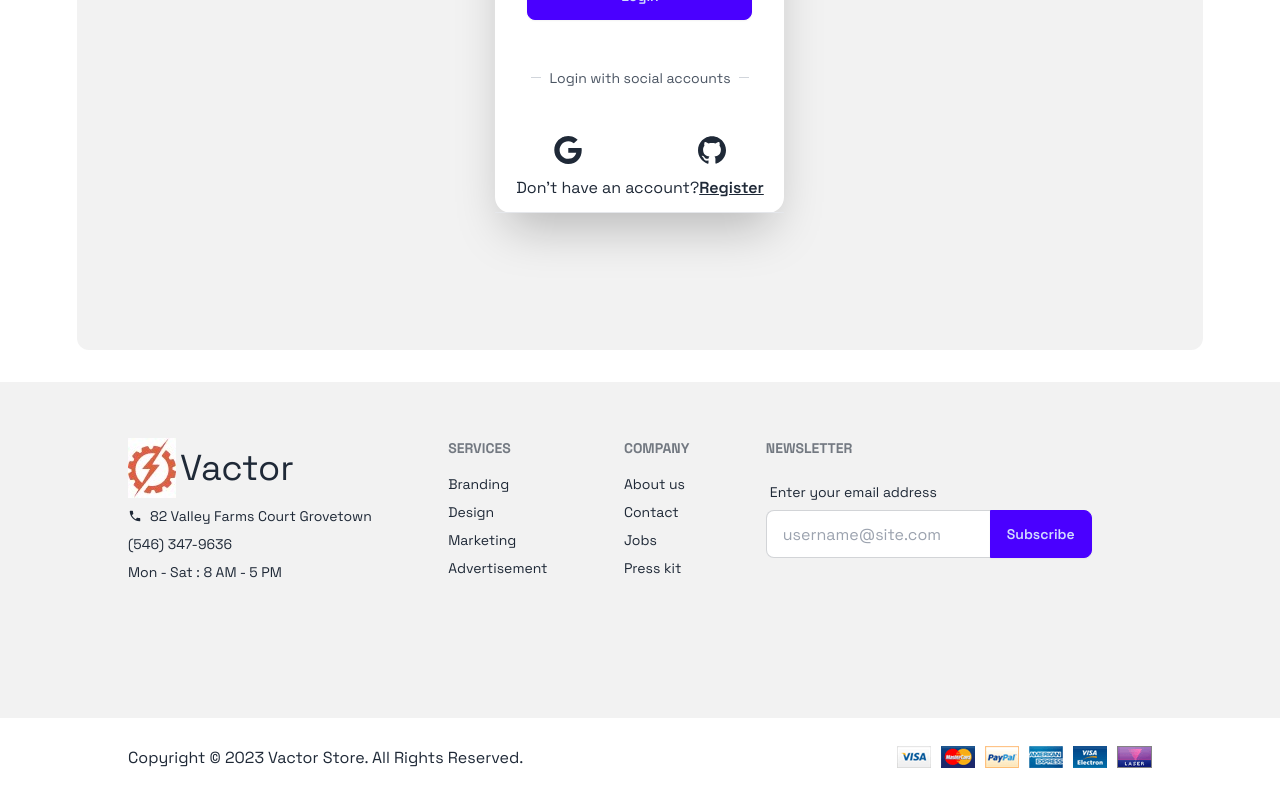
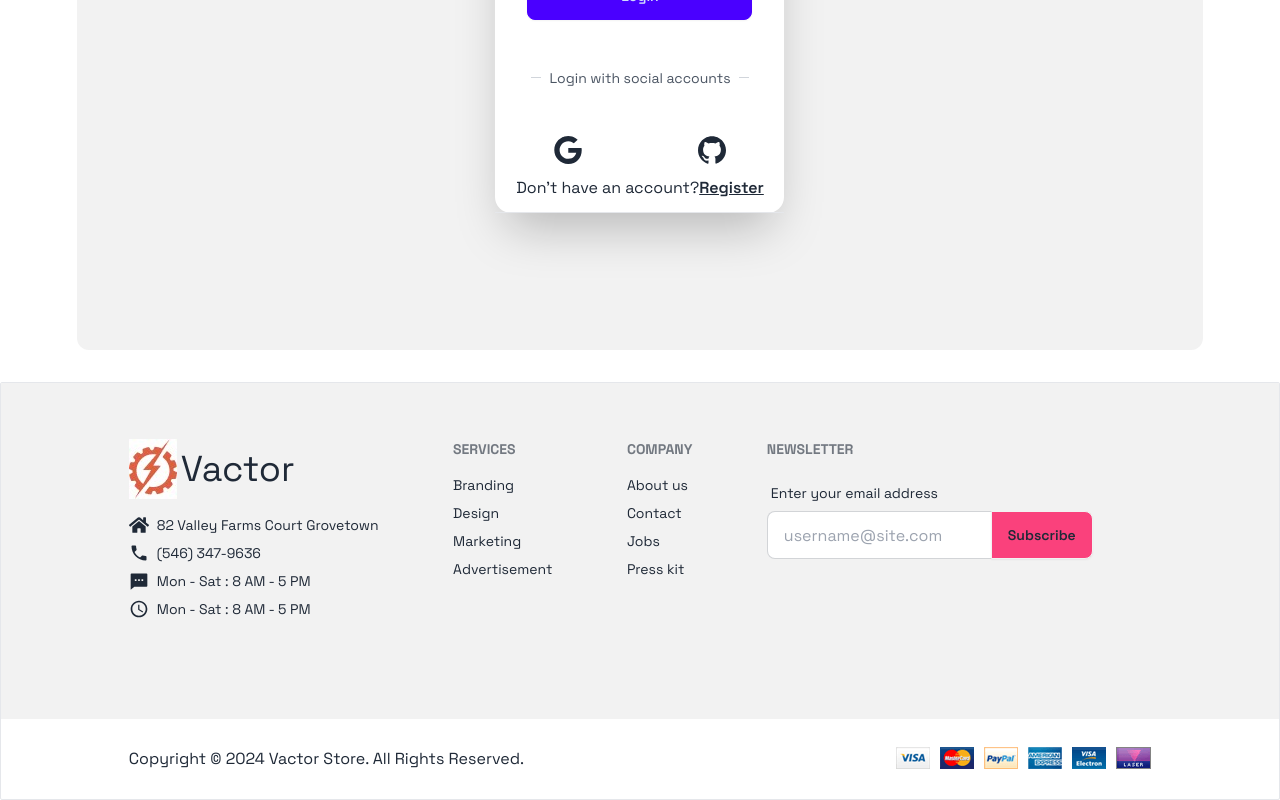
Before and after one commit to Alok4D/all-assignmentRepo-make-private-to-public, a React (Vite) app: page /login in a window 1280 px wide. Shown: the part 626-1426 px from the top of the page. Built offline with nearby package versions, Linux system fonts and the light colour scheme; no server answers; a web font is replaced by a local one.

Commit message:
add new commit

```diff
--- a/src/Components/Card-Details/CardDetails.jsx
+++ b/src/Components/Card-Details/CardDetails.jsx
@@ -30,7 +30,7 @@ const CardDetails = () => {
       }, [user])
 
     return (
-        <div className="grid lg:grid-cols-2 grid-cols-1 gap-12 mt-[52px] mb-[52px] w-[88%] mx-auto ">
+        <div className="grid lg:grid-cols-2 grid-cols-1 gap-12 mt-[52px] mb-[52px] w-[80%] mx-auto ">
 
         <div className="flex justify-center items-center bg-slate-200 border rounded-xl">
             <img src={image} alt="Card Images" className="lg:p-8 p-2 lg:w-[1000px] w-[300px]"/>
--- a/src/Components/Footer/Footer.jsx
+++ b/src/Components/Footer/Footer.jsx
@@ -1,13 +1,15 @@
 import photo from '../../../public/Logo-img/logo.jpg';
 import photofooter from '../../../public/Images/demo3-payment.png';
-
+import { FaHome } from "react-icons/fa";
 import { IoMdCall} from "react-icons/io";
+import { RiMessage2Fill } from "react-icons/ri";
+import { MdOutlineWatchLater } from "react-icons/md";
 
 
 const Footer = () => {
     return (
-     <div>
-         <footer className="pt-14 w-full  bg-base-200 text-base-content">
+     <div className='border rounded-sm'>
+         <footer className="pt-14 w-full  bg-base-200 text-base-content ">
 
         <div className='footer h-[280px] w-[80%]  mx-auto' >
 
@@ -17,15 +19,24 @@ const Footer = () => {
       <img src={photo} alt="" />
       <h2 className='text-4xl'>Vactor</h2>
     </div>
-   <div className='flex justify-center items-center gap-2'>
-    <IoMdCall></IoMdCall>
+
+   <div className='flex justify-center items-center gap-2 mt-2'>
+    <FaHome className='text-[20px]'></FaHome>
     <p>82 Valley Farms Court Grovetown</p>
    </div>
-   <div>
+
+   <div className='flex justify-center items-center gap-2'>
+   <IoMdCall className='text-[20px]'></IoMdCall>
    (546) 347-9636
    </div>
-   <div>
+
+   <div className='flex justify-center items-center gap-2'>
+    <RiMessage2Fill className='text-[20px]'></RiMessage2Fill>
    Mon - Sat : 8 AM - 5 PM
+   </div>
+   <div className='flex justify-center items-center gap-2'>
+   <MdOutlineWatchLater className='text-[20px]' />
+    <p>Mon - Sat : 8 AM - 5 PM</p>
    </div>
   </nav>
 
@@ -52,7 +63,7 @@ const Footer = () => {
       </label>
       <div className="join">
         <input type="text" placeholder="username@site.com" className="input input-bordered join-item" />
-        <button className="btn btn-primary join-item">Subscribe</button>
+        <button className="btn bg-[#fa417c] join-item">Subscribe</button>
       </div>
     </fieldset>
   </form>
@@ -62,7 +73,7 @@ const Footer = () => {
 
       <div className='m-container h-20 w-full  rounded-[8px]'>
       <div className='flex justify-between w-[80%] mx-auto pt-7'>
-          <h2>Copyright © 2023 Vactor Store. All Rights Reserved.</h2>
+          <h2>Copyright © 2024 Vactor Store. All Rights Reserved.</h2>
           <div>
             <img src={photofooter} alt="footer-photo" />
           </div>
--- a/src/Components/Update-Profile/UpdateProfile.jsx
+++ b/src/Components/Update-Profile/UpdateProfile.jsx
@@ -27,7 +27,7 @@ const UpdateProfile = () => {
 
 
     return (
-  <div className="w-[88%] mx-auto bg-slate-50 mt-8 mb-8">
+  <div className="w-[80%] mx-auto bg-slate-50 mt-8 mb-8">
     <h2 className="flex justify-center items-center text-5xl font-extrabold ">Update Profile  Information</h2>
 
     <div className="card mx-auto shrink-0 w-full max-w-sm shadow-2xl bg-base-100 mt-8">
```
